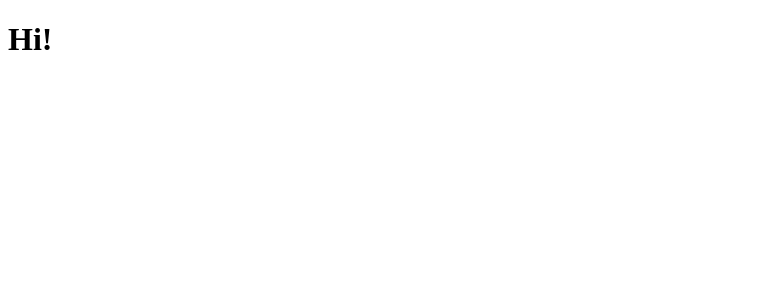
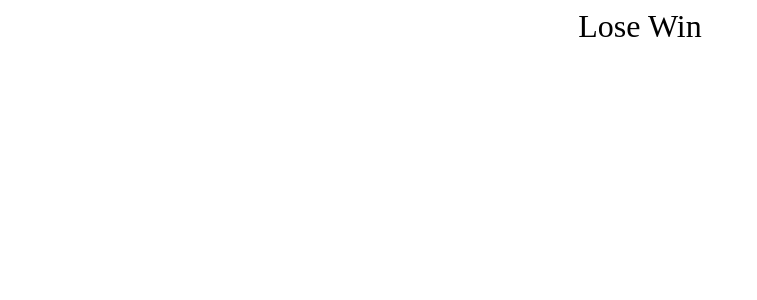
Before and after one commit to maciekpastuszak/React-Hangman, a React (Vite) app: page / in a window 1280 px wide. Shown: the top 300 px of the page, without its empty margins (0-757 px from the left). Built offline with nearby package versions, Linux system fonts and the light colour scheme.

Commit message:
add main elements to the view

```diff
--- a/src/App.tsx
+++ b/src/App.tsx
@@ -5,7 +5,24 @@ function App() {
   const [wordToGuess, setWordToGuess] = useState(() => {
     return words[Math.floor(Math.random() * words.length)]
   })
+  const [guessedLetters, setGuessedLetters] = useState<string[]>([])
+
   console.log(wordToGuess);
-  return <h1>Hi!</h1>
+  return <div style={{
+    maxWidth: "800px",
+    display: "flex",
+    flexDirection: "column",
+    gap: "2rem",
+    margin: "0 auto",
+    alignItems: "center"
+  }}>
+    <div style={{ fontSize: "2rem", textAlign: "center" }}>
+      Lose
+      Win
+    </div>
+    {/* <HangmanDrawing />
+    <HangmanWord />
+    <Keyboard /> */}
+  </div>
 }
 export default App
```
